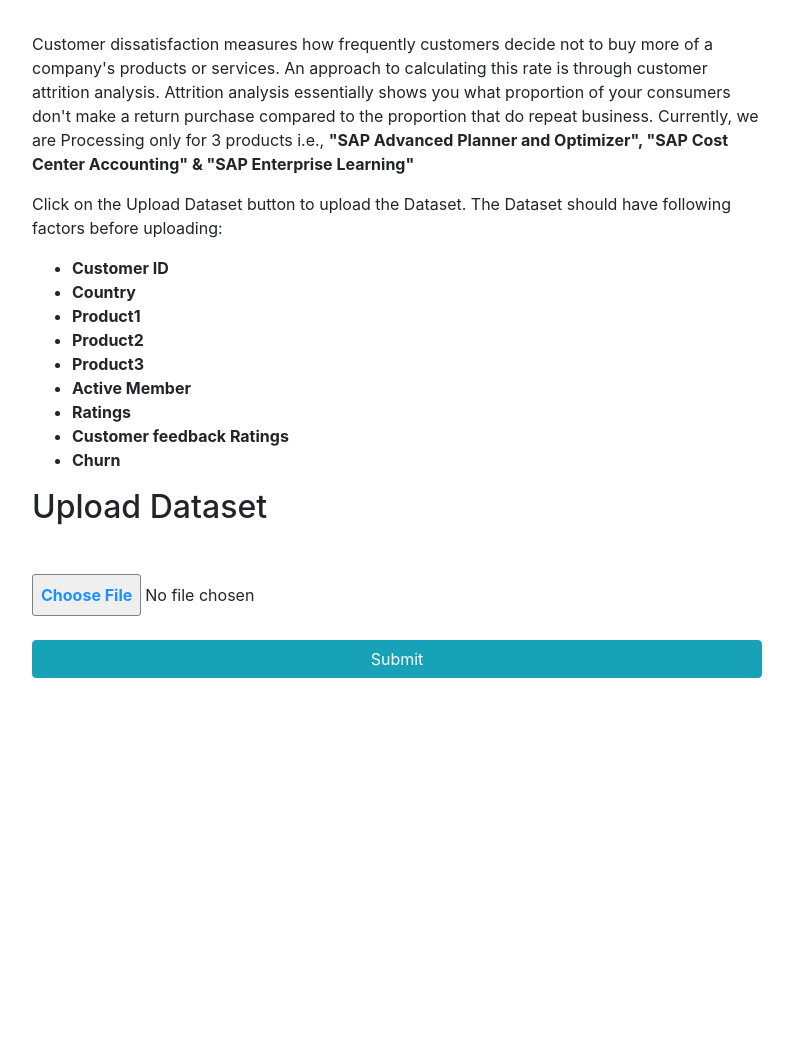
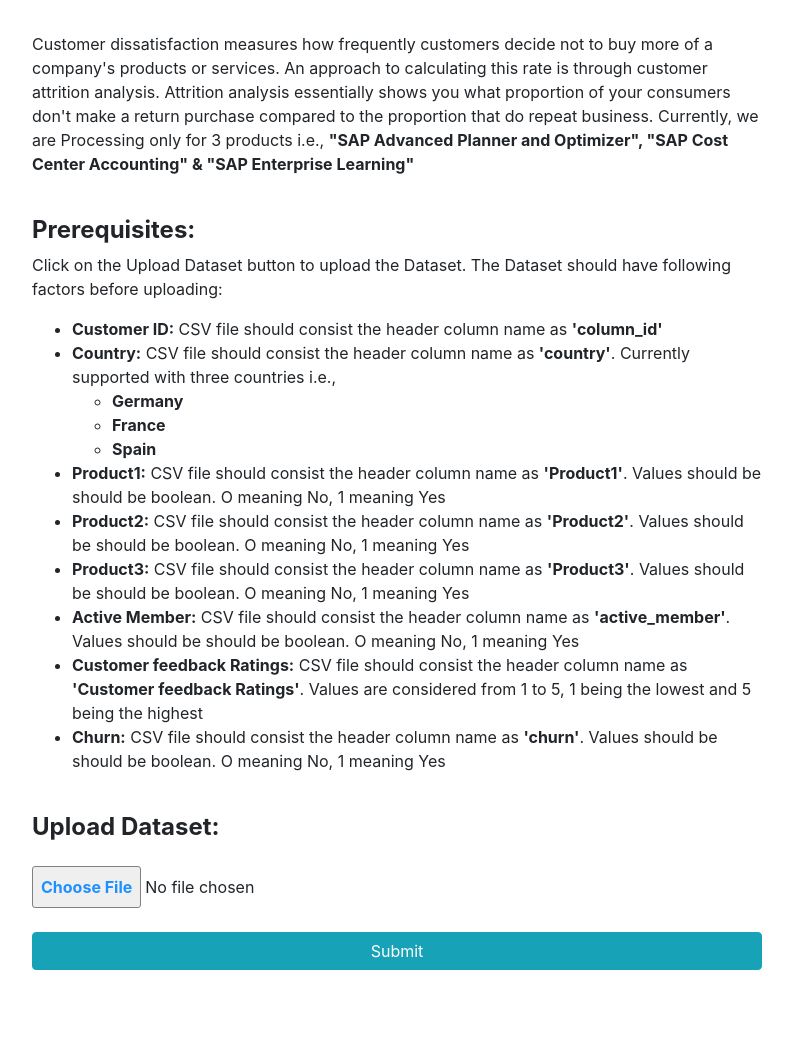
Before and after one commit to Wilton-Dsouza/Customer_dissatisfaction_prediction, a Django app: page /home in a window 1280 px wide. Shown: the part 96-1154 px from the top of the page, without its empty margins (243-1036 px from the left). Before the commit the page ends 774 px from the top, so only its background shows below. Run offline with Django 4.2, Linux system fonts and the light colour scheme; some libraries are stand-ins or nearby versions; some web fonts are replaced.

Commit message:
Modified few contents in Django templates

```diff
--- a/templates/index.html
+++ b/templates/index.html
@@ -61,24 +61,32 @@
                             don't make a return purchase compared to the proportion that do repeat business. Currently, we are
                             Processing only for 3 products i.e., <b> "SAP Advanced Planner and Optimizer", "SAP Cost Center Accounting" &
                             "SAP Enterprise Learning"</b><br></p>
+                        <br>
+                        <h4><b>Prerequisites:</b></h4>
                         <p>Click on the Upload Dataset button to upload the Dataset. The Dataset should have following factors before
                             uploading:
                         </p>
                         <ul>
-                            <b>
-                            <li>Customer ID</li>
-                            <li>Country</li>
-                            <li>Product1</li>
-                            <li>Product2</li>
-                            <li>Product3</li>
-                            <li>Active Member</li>
-                            <li>Ratings</li>
-                            <li>Customer feedback Ratings</li>
-                            <li>Churn</li>
-                            </b>
+
+                            <li><b>Customer ID:</b> CSV file should consist the header column name as <b>'column_id'</b></li>
+                            <li><b>Country:</b> CSV file should consist the header column name as <b>'country'</b>. Currently supported with three countries i.e.,</li>
+                            <ul>
+                                <b>
+                                <li>Germany</li>
+                                <li>France</li>
+                                <li>Spain</li>
+                                </b>
+                            </ul>
+                            <li><b>Product1:</b> CSV file should consist the header column name as <b>'Product1'</b>. Values should be should be boolean. O meaning No, 1 meaning Yes</li>
+                            <li><b>Product2:</b> CSV file should consist the header column name as <b>'Product2'</b>. Values should be should be boolean. O meaning No, 1 meaning Yes</li>
+                            <li><b>Product3:</b> CSV file should consist the header column name as <b>'Product3'</b>. Values should be should be boolean. O meaning No, 1 meaning Yes</li>
+                            <li><b>Active Member:</b> CSV file should consist the header column name as <b>'active_member'</b>. Values should be should be boolean. O meaning No, 1 meaning Yes</li>
+                            <li><b>Customer feedback Ratings:</b> CSV file should consist the header column name as <b>'Customer feedback Ratings'</b>. Values are considered from 1 to 5, 1 being the lowest and 5 being the highest</li>
+                            <li><b>Churn:</b> CSV file should consist the header column name as <b>'churn'</b>. Values should be should be boolean. O meaning No, 1 meaning Yes</li>
+
                         </ul>
-                        <h2 id = "uploadDataset">Upload Dataset</h2>
                         <br>
+                        <h4 id = "uploadDataset"><b>Upload Dataset:</b></h4>
                         <form action="/upload" method="POST"  enctype="multipart/form-data">
                             {% csrf_token %}
                             {% if valstatus == False %}
```
Also changed, not shown: db.sqlite3.
